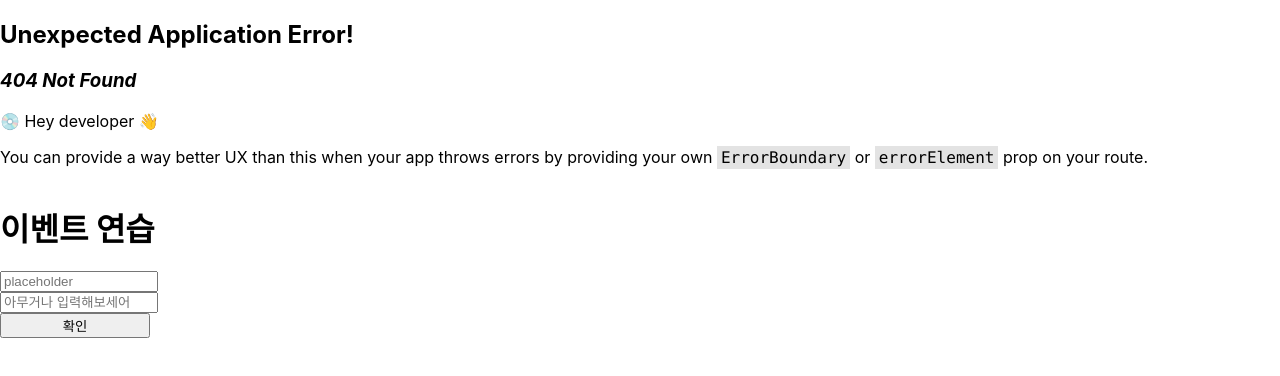
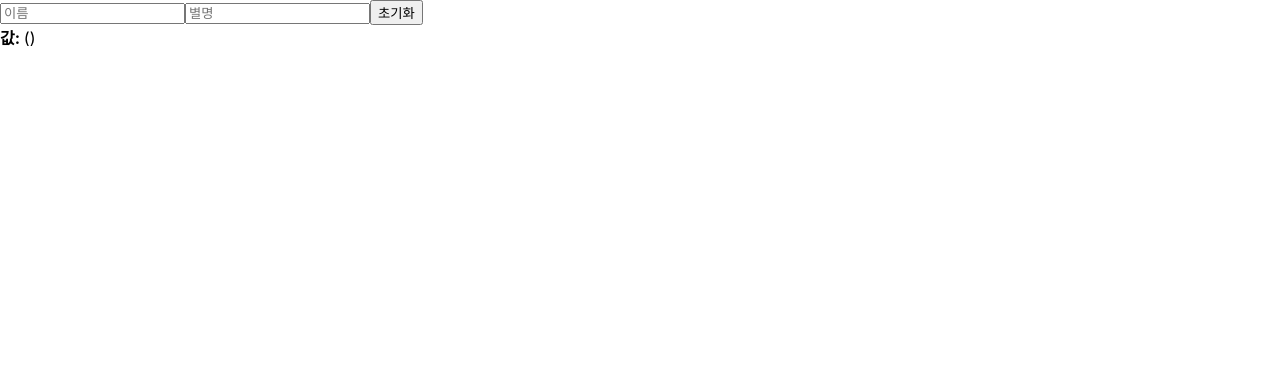
Before and after one commit to lun2ee/study, a React (Create React App) app in the folder gdsc/: page /studysix in a window 1280 px wide. Before the commit this address had no page. Shown: the top 376 px of the page. Built offline with nearby package versions, Linux system fonts and the light colour scheme.

Commit message:
#3- 리액트 component 활용
map  userRef 등을 활용해서 공부해봄

```diff
--- a/gdsc/src/App.js
+++ b/gdsc/src/App.js
@@ -1,15 +1,17 @@
 import { RouterProvider } from 'react-router-dom';
 // router 라이브러리 -- terminal: yarn add react-router-dom 으로 정의내림.
 import studyRouter from './router';
-import MyComponent from './study/MyComponent';
-import Say from './study/Say';
-import EventPractice from './study/EventPractice';
+// import MyComponent from './study/MyComponent';
+// import Say from './study/Say';
+// import EventPractice from './study/EventPractice';
+// import InputSample from './study/InputSample';
+// import IterationSample from './study/IterationSample';
 
 const App = () => {
   return (
     <>
       <RouterProvider router={studyRouter} />
-      <EventPractice></EventPractice>
+      {/* <EventPractice></EventPractice> */}
     </>
   );
 };
--- a/gdsc/src/router.js
+++ b/gdsc/src/router.js
@@ -3,10 +3,16 @@ import { Suspense, lazy } from 'react';
 // import Example2 from './study/Example2';
 // import Example1 from './study/FirstExample';
 
+//컴포넌트를 불러오는것
+//파일명을 내가 원하는 변수 이름으로 정의함.
+
 const Loading = <div>Loading...</div>;
 const Example1 = lazy(() => import('./study/FirstExample'));
 const Example2 = lazy(() => import('./study/Example2'));
 const Example3 = lazy(() => import('./study/MyComponent'));
+const Example4 = lazy(() => import('./study/EventPractice'));
+const Example5 = lazy(() => import('./study/IterationSample'));
+const Example6 = lazy(() => import('./study/InputSample'));
 
 const studyRouter = createBrowserRouter([
   {
@@ -29,7 +35,32 @@ const studyRouter = createBrowserRouter([
     path: 'studythree',
     element: (
       <Suspense fallback={Loading}>
-        <Example3>ㅗ</Example3>
+        <Example3>^^</Example3>
+      </Suspense>
+    ),
+  },
+  {
+    path: 'studyfour',
+    element: (
+      <Suspense fallback={Loading}>
+        <Example4>^^</Example4>
+        {/* //children */}
+      </Suspense>
+    ),
+  },
+  {
+    path: 'studyfive',
+    element: (
+      <Suspense fallback={Loading}>
+        <Example5 />
+      </Suspense>
+    ),
+  },
+  {
+    path: 'studysix',
+    element: (
+      <Suspense fallback={Loading}>
+        <Example6 />
       </Suspense>
     ),
   },
--- /dev/null
+++ b/gdsc/src/study/InputSample.js
@@ -0,0 +1,56 @@
+import React, { useRef, useState } from 'react';
+
+const InputSample = () => {
+  const [inputs, setInputs] = useState({
+    name: '',
+    nickname: '',
+  });
+
+  const nameInput = useRef();
+
+  const { name, nickname } = inputs;
+
+  const onChange = (e) => {
+    //placeholder 에다가 값 입력
+    setInputs({
+      ...inputs,
+      [e.target.name]: e.target.value,
+    });
+  };
+
+  const onReset = () => {
+    setInputs({
+      name: '',
+      nickname: '',
+    });
+    nameInput.current.focus();
+  };
+
+  //return => html
+  return (
+    <div>
+      <input
+        name="name"
+        placeholder="이름"
+        onChange={onChange}
+        ref={nameInput}
+        value={name}
+      />
+      <input
+        name="nickname"
+        placeholder="별명"
+        onChange={onChange}
+        value={nickname}
+      />
+      <button onClick={onReset}>초기화</button>
+      <div>
+        <b> 값: </b>
+        {name}({nickname})
+      </div>
+    </div>
+  );
+
+  return <div>InputSample</div>;
+};
+
+export default InputSample;
--- /dev/null
+++ b/gdsc/src/study/IterationSample.js
@@ -0,0 +1,75 @@
+import React, { useState } from 'react';
+
+const IterationSample = () => {
+  const [names, setName] = useState([
+    { id: 1, text: '눈사람' },
+    { id: 2, text: '얼음' },
+    { id: 3, text: '눈 ' },
+    { id: 4, text: '바람' },
+  ]);
+
+  const [inputText, setInputText] = useState('');
+  const [nextId, setNextId] = useState(5);
+
+  const onChange = (e) => setInputText(e.target.value);
+
+  const onKeyPress = (e) => {
+    if (e.key == 'Enter') {
+      onClick();
+    }
+  };
+
+  const onForm = (e) => {
+    onClick();
+    e.preventDefault();
+    //서버로 보내려는 속성을 가지고 있어서 이거를 쓰지않으면은 값이 안나온다 렌더링이 안됨. reDirect 입력한 값들이 휘발됨.
+  };
+
+  const onClick = () => {
+    const nextNames = names.concat({
+      id: nextId,
+      text: inputText,
+    });
+    setNextId(nextId + 1);
+    setName(nextNames);
+    setInputText(''); //초기화 시켜주기
+  };
+
+  const onRemove = (id) => {
+    const nextNames = names.filter((name) => name.id !== id);
+    //부정의 부정
+    // 그냥 외우자. 제발 그냥 외워 이해안되니까 그냥 외우자.
+    //4!==4 false
+    //4!==5 true
+
+    //4===4 true
+    //4===5 false
+
+    //filter - 자기가 원하는 함수가 필터링 됨.
+    setName(nextNames);
+  };
+
+  const nameList = names.map((name, index) => (
+    <li key={name.id} onDoubleClick={() => onRemove(name.id)}>
+      {name.text}
+    </li>
+  ));
+
+  //callback 함수 : 함수안에 다른 함수로 인자를 넣는다. 겁나 어려움 주의
+  //까먹지 말자 :" arrow function{component } export"
+  //()=>()
+  //()=>
+  //()=>{return}
+
+  return (
+    <form onSubmit={onForm}>
+      <input value={inputText} onChange={onChange} />
+      <button type="submit">추가</button>
+      <ul>{nameList}</ul>
+    </form>
+  );
+};
+
+export default IterationSample;
+
+//rafce
```
Also changed, not shown: gdsc/src/study/EventPractice.js (+6 -3 lines).
